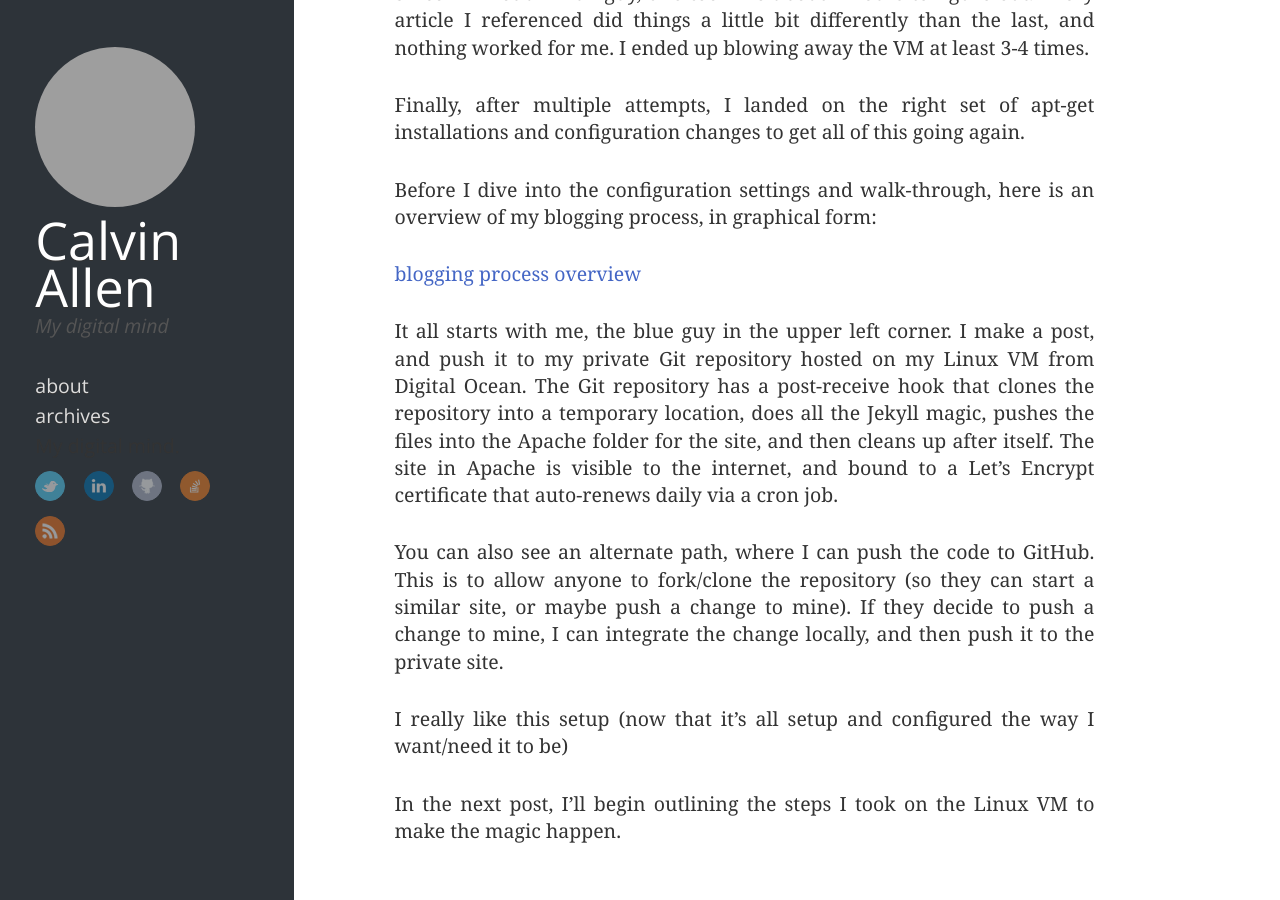
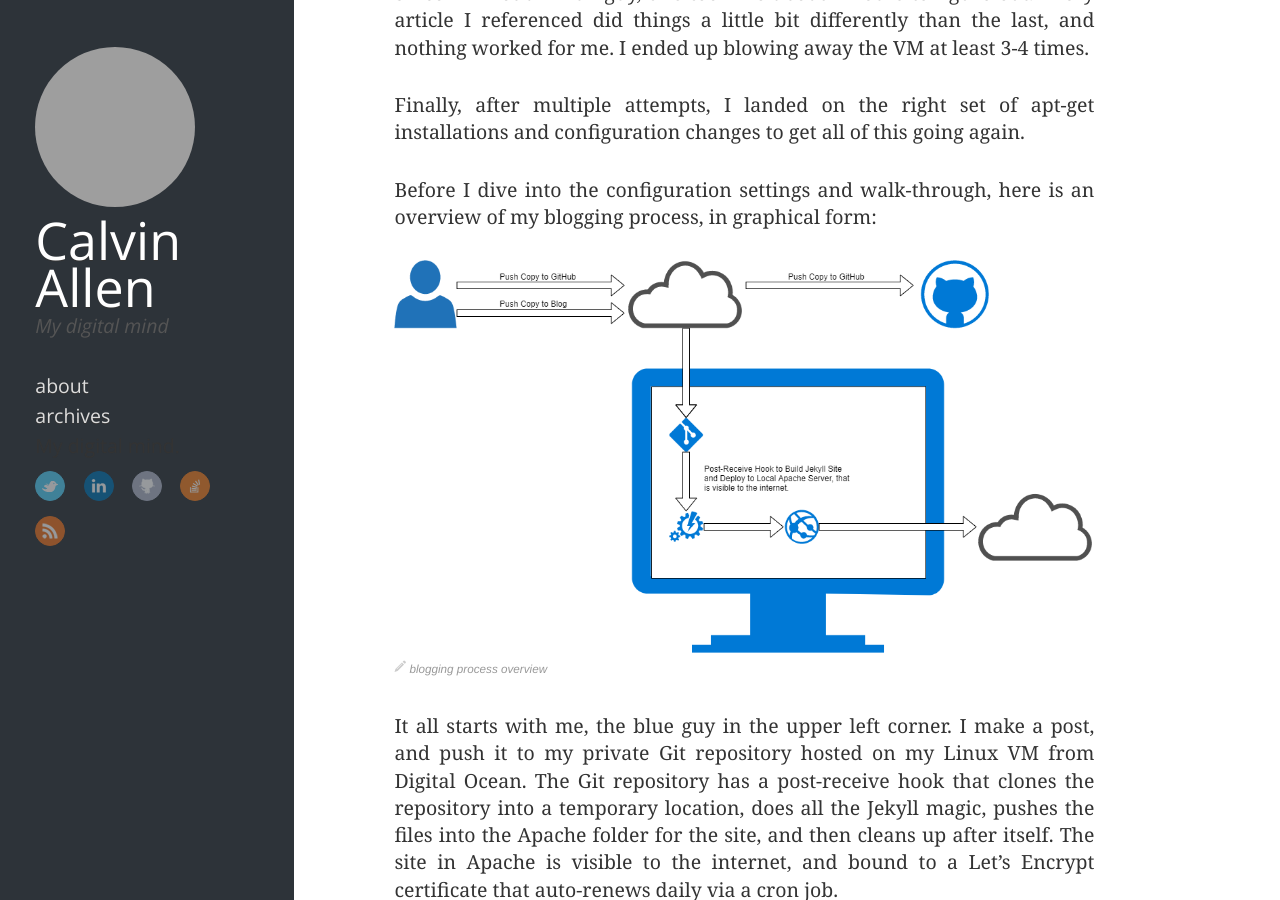
Before and after one commit to datpth19/calvinallen.net, a Jekyll site: the page built from _posts/2017/2017-10-13-how-im-running-my-blog.md, in a window 1280 px wide and 900 px high, scrolled down 1265 px. Built offline with Jekyll 4.4.1, drawn with Linux system fonts in a browser that asks for light colours; nearby versions of some CDN libraries; comment, search, counter and statistics services are not loaded; grey boxes are pictures that could not be loaded.

Commit message:
Fixing the embedded image

```diff
--- a/_posts/2017/2017-10-13-how-im-running-my-blog.md
+++ b/_posts/2017/2017-10-13-how-im-running-my-blog.md
@@ -34,7 +34,7 @@ Finally, after multiple attempts, I landed on the right set of apt-get installat
 
 Before I dive into the configuration settings and walk-through, here is an overview of my blogging process, in graphical form:
 
-[blogging process overview](https://www.calvinallen.net/images/2017/blogging-process-overview.png)
+![blogging process overview](https://www.calvinallen.net/images/2017/blogging-process-overview.png)
 
 It all starts with me, the blue guy in the upper left corner.  I make a post, and push it to my private Git repository hosted on my Linux VM from Digital Ocean.  The Git repository has a post-receive hook that clones the repository into a temporary location, does all the Jekyll magic, pushes the files into the Apache folder for the site, and then cleans up after itself.  The site in Apache is visible to the internet, and bound to a Let's Encrypt certificate that auto-renews daily via a cron job.
 
```
